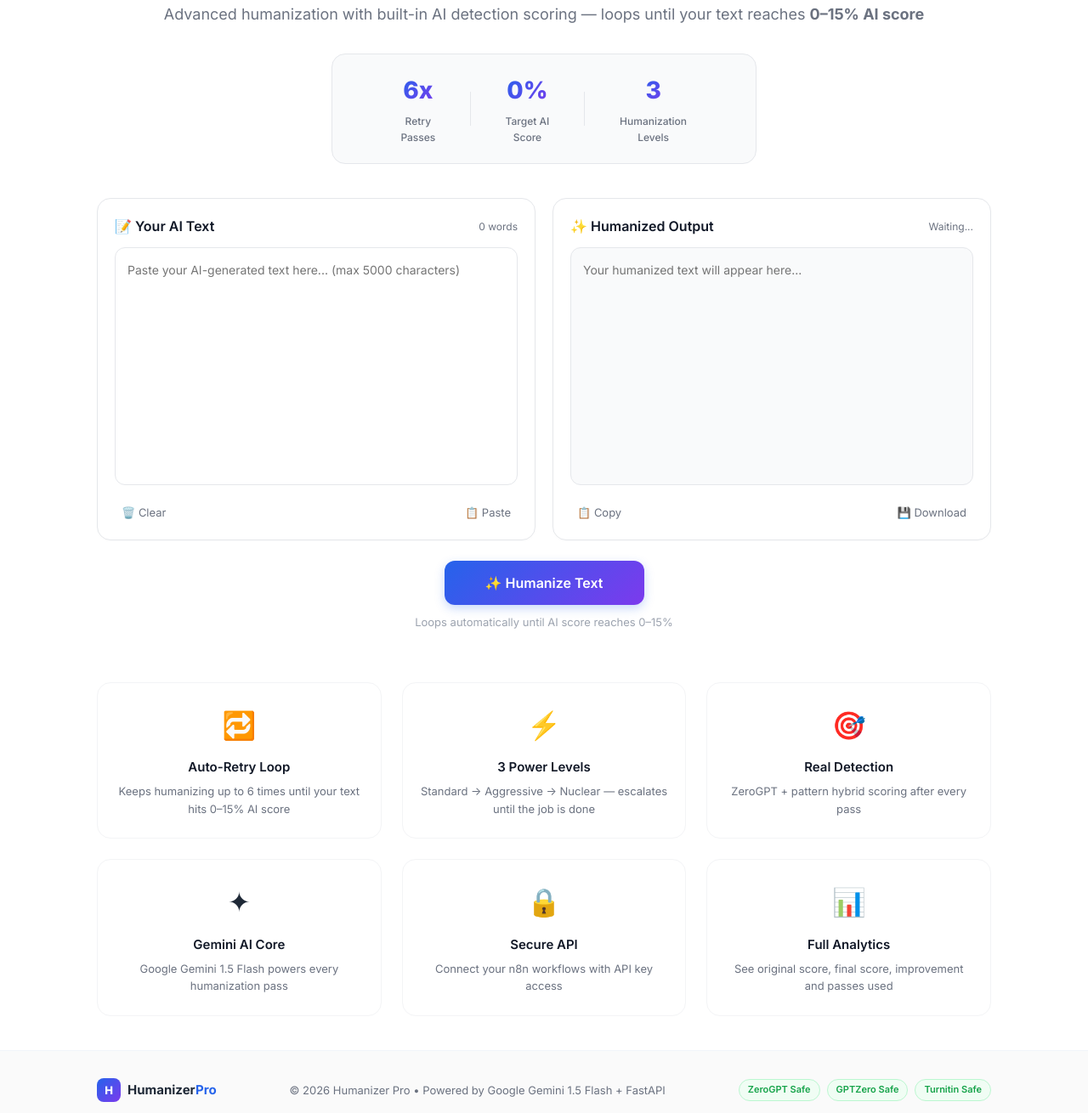
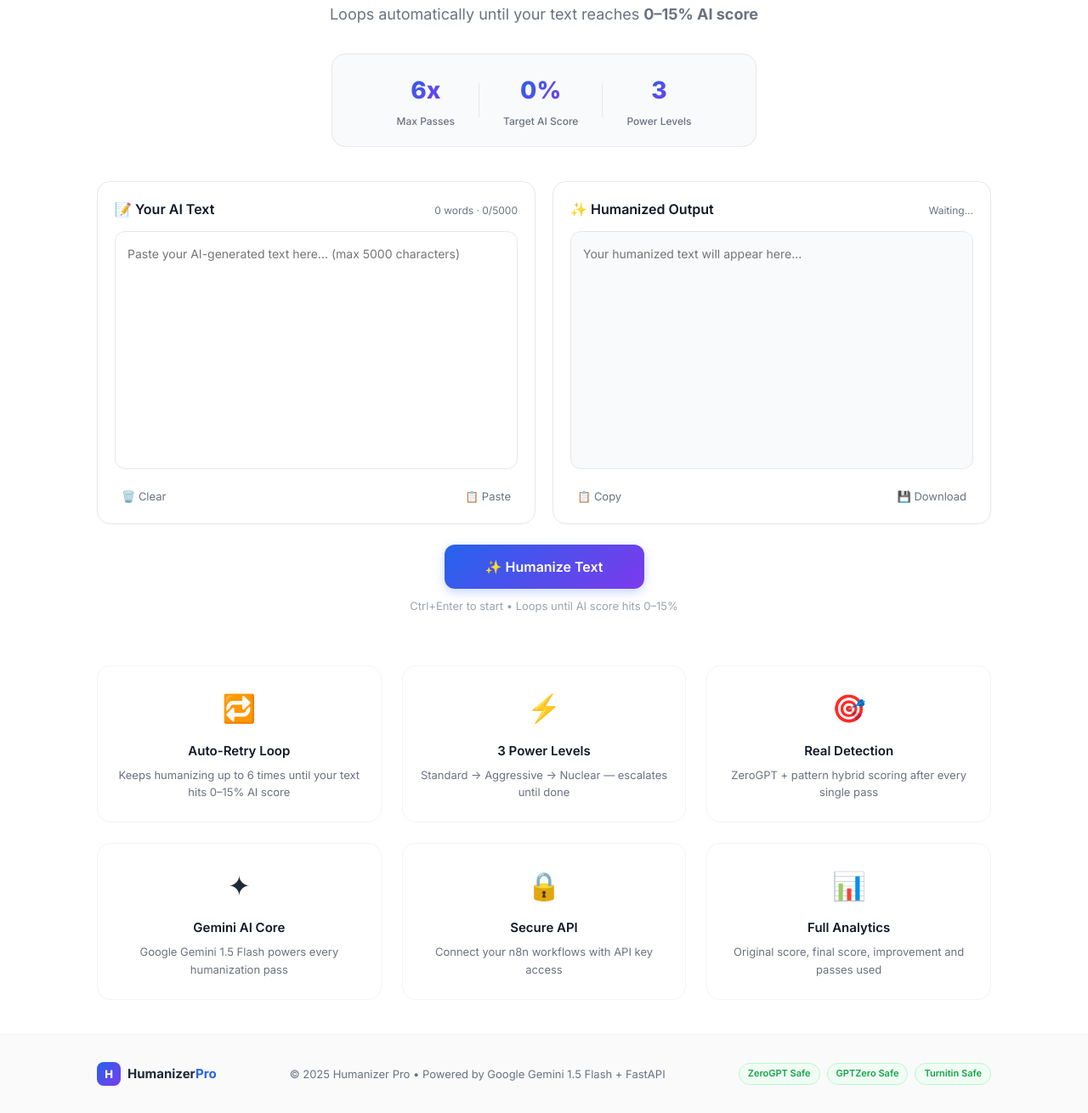
Before and after one commit to Sarathkumar-RSK/humanizer-tool, a plain HTML site: page index.html in a window 1280 px wide. Shown: the part 270-1580 px from the top of the page at 85% size. Drawn offline with Linux system fonts and the light colour scheme.

Commit message:
Update index.html

```diff
--- a/index.html
+++ b/index.html
@@ -26,11 +26,11 @@
   <section class="hero">
     <div class="hero-tag">✦ Powered by Google Gemini AI</div>
     <h1>Transform AI Text into <span class="gradient-text">Human Writing</span></h1>
-    <p>Advanced humanization with built-in AI detection scoring — loops until your text reaches <strong>0–15% AI score</strong></p>
+    <p>Loops automatically until your text reaches <strong>0–15% AI score</strong></p>
     <div class="hero-stats">
       <div class="hero-stat">
         <span class="hero-stat-value">6x</span>
-        <span class="hero-stat-label">Retry Passes</span>
+        <span class="hero-stat-label">Max Passes</span>
       </div>
       <div class="hero-stat-divider"></div>
       <div class="hero-stat">
@@ -40,7 +40,7 @@
       <div class="hero-stat-divider"></div>
       <div class="hero-stat">
         <span class="hero-stat-value">3</span>
-        <span class="hero-stat-label">Humanization Levels</span>
+        <span class="hero-stat-label">Power Levels</span>
       </div>
     </div>
   </section>
@@ -49,7 +49,7 @@
     <div class="card">
       <div class="card-header">
         <h3>📝 Your AI Text</h3>
-        <span id="wordCount" class="counter">0 words</span>
+        <span id="wordCount" class="counter">0 words · 0/5000</span>
       </div>
       <textarea id="inputText" placeholder="Paste your AI-generated text here... (max 5000 characters)"></textarea>
       <div class="card-footer">
@@ -80,10 +80,10 @@
     <div class="progress-bar-wrap">
       <div id="progressBar" class="progress-bar"></div>
     </div>
-    <div id="progressSteps" class="progress-steps">
-      <span class="step active" id="step1">Standard</span>
-      <span class="step" id="step2">Aggressive</span>
-      <span class="step" id="step3">Nuclear</span>
+    <div class="progress-steps">
+      <span class="step active" id="step1">⚡ Standard</span>
+      <span class="step" id="step2">🔥 Aggressive</span>
+      <span class="step" id="step3">☢️ Nuclear</span>
     </div>
   </div>
 
@@ -91,13 +91,13 @@
     <button id="humanizeBtn" class="primary-btn" onclick="startHumanize()">
       ✨ Humanize Text
     </button>
-    <p class="action-note">Loops automatically until AI score reaches 0–15%</p>
+    <p class="action-note">Ctrl+Enter to start • Loops until AI score hits 0–15%</p>
   </div>
 
   <div id="resultsBox" class="results hidden">
     <div class="stat-card">
       <div class="stat-label">Original AI Score</div>
-      <div id="originalScore" class="stat-value original">--</div>
+      <div id="originalScore" class="stat-value">--</div>
       <div class="stat-sub">Before humanizing</div>
     </div>
     <div class="stat-card">
@@ -131,12 +131,12 @@
     <div class="feature">
       <div class="feature-icon">⚡</div>
       <h4>3 Power Levels</h4>
-      <p>Standard → Aggressive → Nuclear — escalates until the job is done</p>
+      <p>Standard → Aggressive → Nuclear — escalates until done</p>
     </div>
     <div class="feature">
       <div class="feature-icon">🎯</div>
       <h4>Real Detection</h4>
-      <p>ZeroGPT + pattern hybrid scoring after every pass</p>
+      <p>ZeroGPT + pattern hybrid scoring after every single pass</p>
     </div>
     <div class="feature">
       <div class="feature-icon">✦</div>
@@ -151,7 +151,7 @@
     <div class="feature">
       <div class="feature-icon">📊</div>
       <h4>Full Analytics</h4>
-      <p>See original score, final score, improvement and passes used</p>
+      <p>Original score, final score, improvement and passes used</p>
     </div>
   </section>
 </main>
@@ -163,7 +163,7 @@
       <span>Humanizer<span class="logo-accent">Pro</span></span>
     </div>
     <div class="footer-text">
-      © 2026 Humanizer Pro • Powered by Google Gemini 1.5 Flash + FastAPI
+      © 2025 Humanizer Pro • Powered by Google Gemini 1.5 Flash + FastAPI
     </div>
     <div class="footer-badges">
       <span class="footer-badge">ZeroGPT Safe</span>
```
